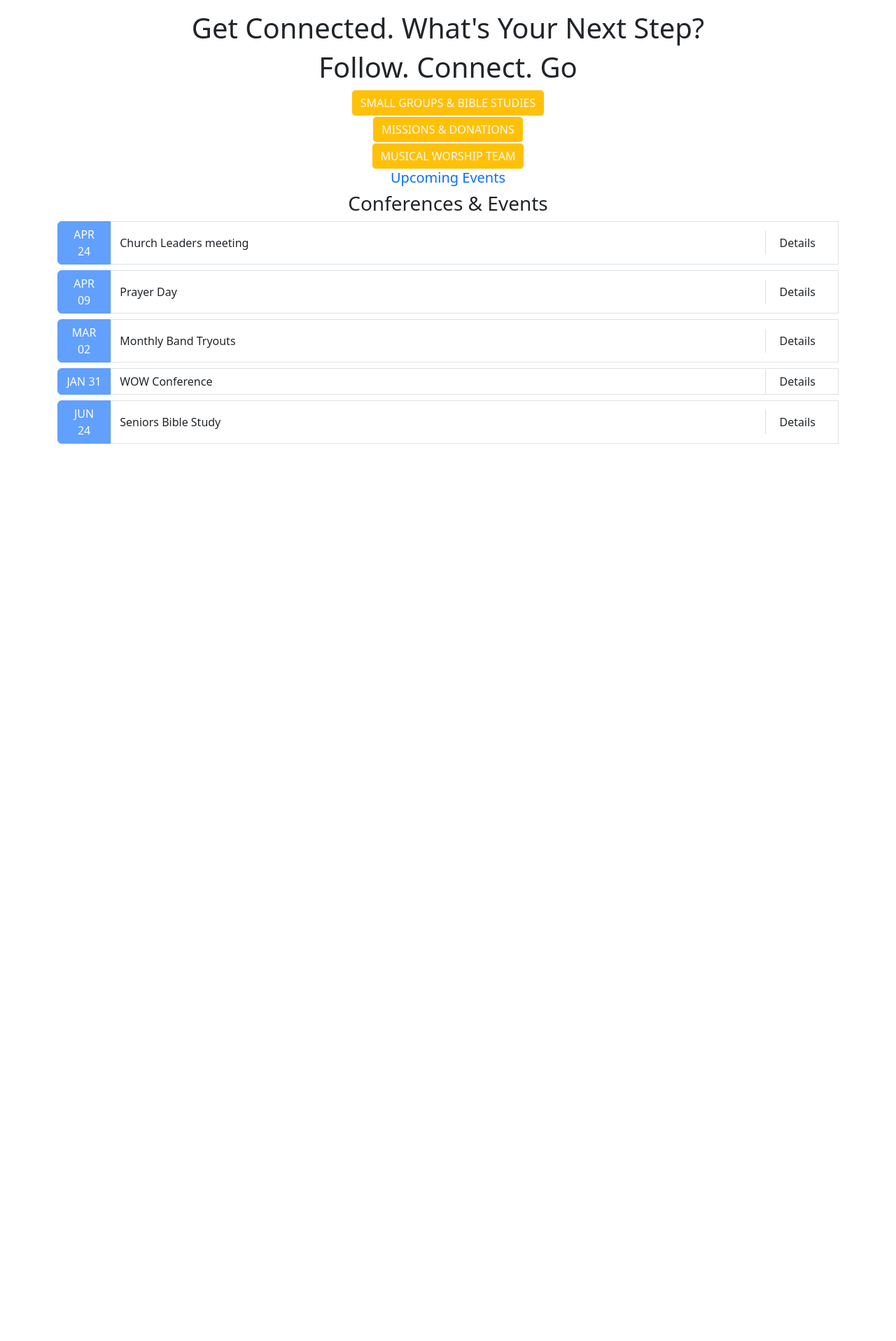
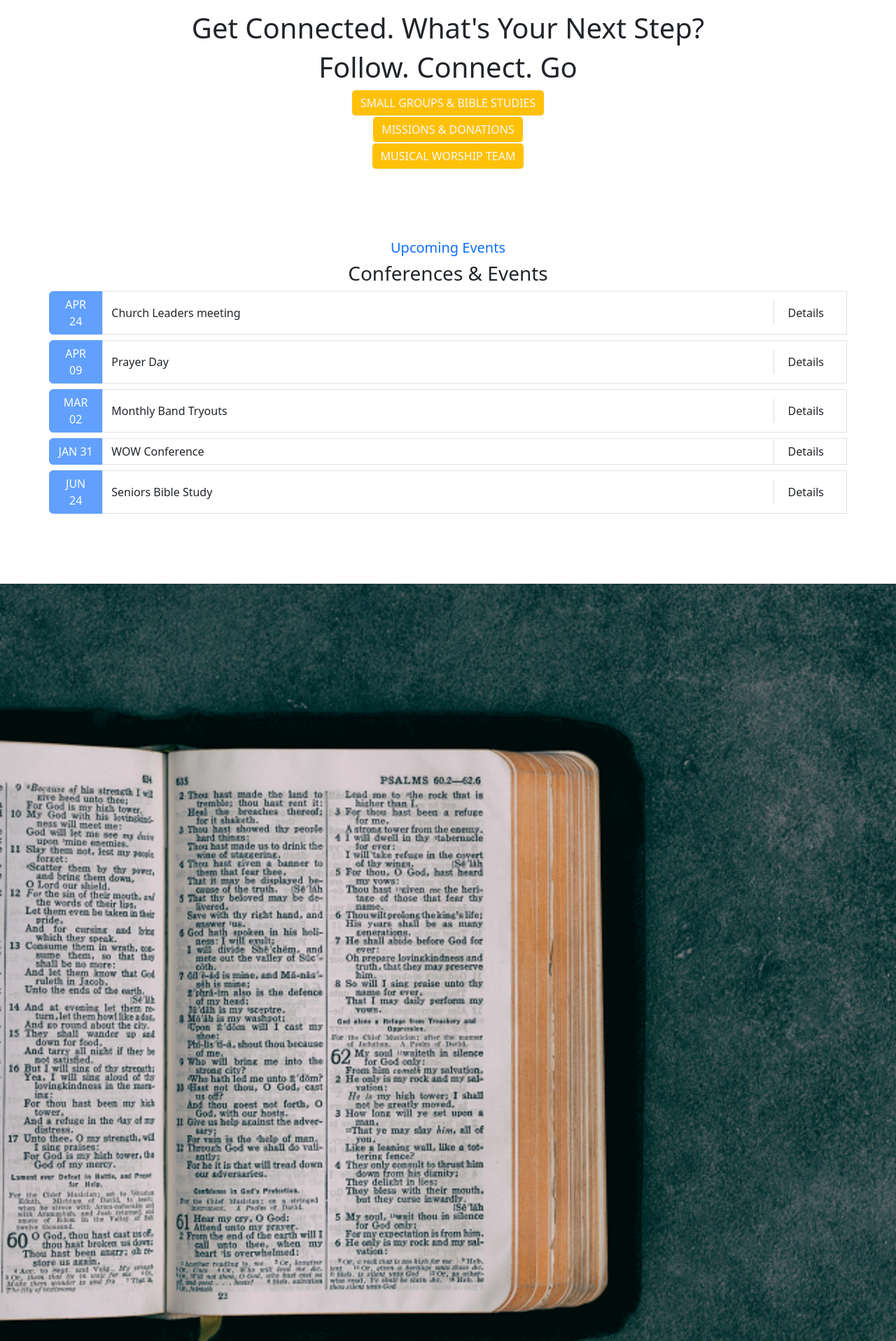
Before and after one commit to i-ekundayo/LOJPA, a PHP site: page / in a window 1280 px wide. Shown: the part 2131-4047 px from the top of the page at 70% size. Before the commit the page ends 2765 px from the top, so only its background shows below. Run offline with PHP 8.4, Linux system fonts and the light colour scheme.

Commit message:
worked on the themes

```diff
--- a/index.html
+++ b/index.html
@@ -100,7 +100,7 @@
 
     <!-- Assistance -->
     <section class="container d-flex flex-column align-items-center assistance">
-      <h1>Get Connected. What's Your Next Step?</h1>
+      <h1 class="text-center">Get Connected. What's Your Next Step?</h1>
       <h1>Follow. Connect. Go</h1>
 
       <div><button class="btn btn-warning btn-outline-light">SMALL GROUPS & BIBLE STUDIES</button></div>
@@ -109,7 +109,7 @@
     </section>
 
     <!-- List of Upcoming Events -->
-     <section class="container">
+     <section class="container upcomingEvents">
         <h5 class="text-center text-primary">Upcoming Events</h5>
         <h3 class="text-center">Conferences & Events</h3>
 
@@ -173,9 +173,11 @@
           </div>
         </div>
       </section>
-      <section class="images">
 
-      </section>
+      <!-- Image display -->
+      <section class="themes">
+        <div><img src="./images/theme-1.png" alt="theme-1.png"></div>
+        <div><img src="./images/theme-2.png" alt="theme-2.png"></div>      </section>
 
 
     <script src="https://cdn.jsdelivr.net/npm/bootstrap@5.3.3/dist/js/bootstrap.bundle.min.js" integrity="sha384-YvpcrYf0tY3lHB60NNkmXc5s9fDVZLESaAA55NDzOxhy9GkcIdslK1eN7N6jIeHz" crossorigin="anonymous"></script>
--- a/style.css
+++ b/style.css
@@ -28,3 +28,12 @@ a{
 .events button:first-child{
     width: 80px;
 }
+
+.themes img{
+    width: 100%;
+    height: auto;
+}
+
+.upcomingEvents{
+    padding: 100px 0px;
+}
```
Also changed, not shown: images/theme-1.png, images/theme-10.png, images/theme-11.png, images/theme-12.png, images/theme-2.png, images/theme-3.png, images/theme-5.png, 4 other files.
